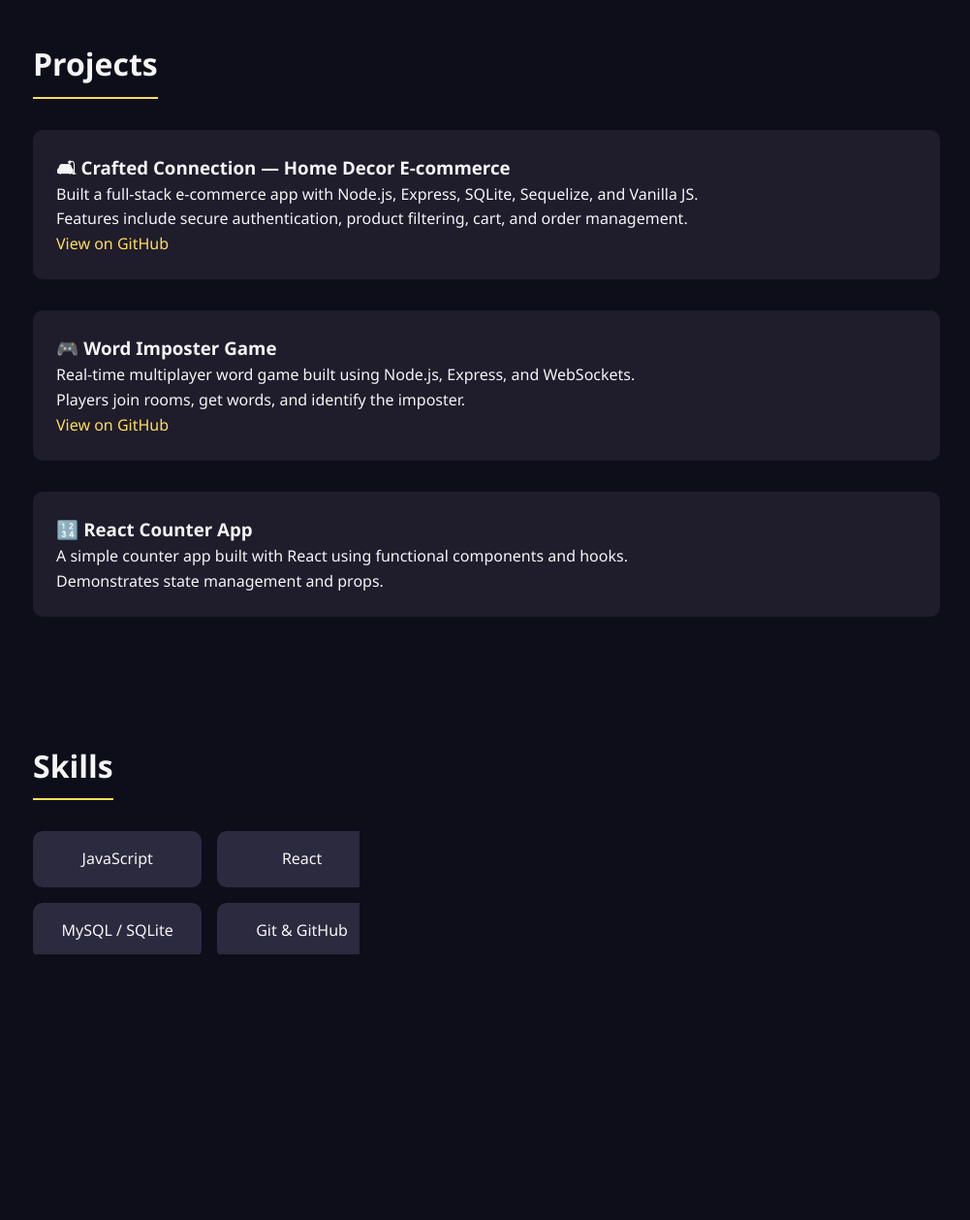
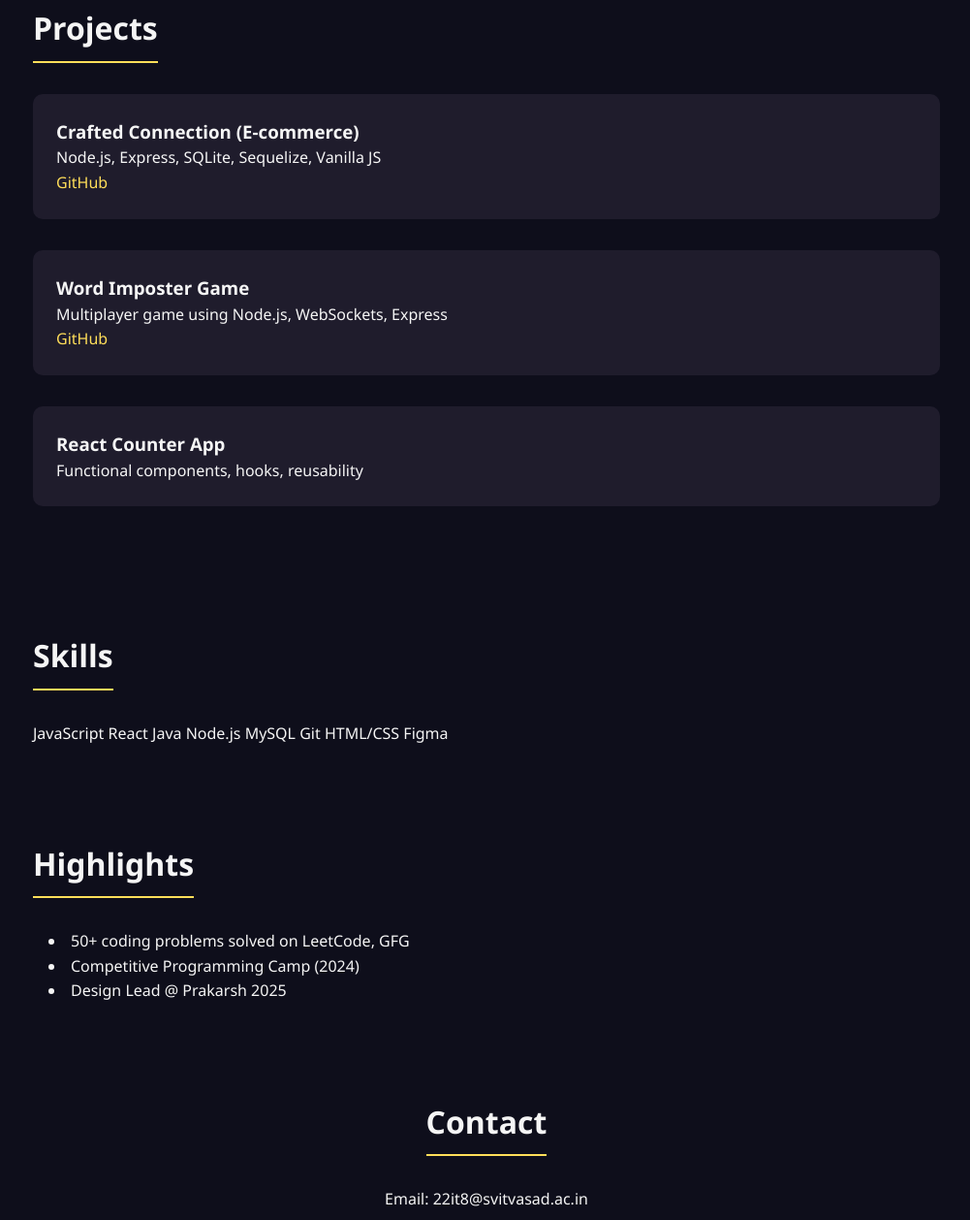
Before and after one commit to Riddhi-trevadiya/porttest, a plain HTML site: page index.html in a window 1280 px wide. Shown: the part 541-1799 px from the top of the page at 97% size, without its empty margins (138-1139 px from the left). Drawn offline with nearby package versions, Linux system fonts and the light colour scheme.

Commit message:
Update index.html

```diff
--- a/index.html
+++ b/index.html
@@ -1,93 +1,85 @@
 <!DOCTYPE html>
 <html lang="en">
 <head>
-  <meta charset="UTF-8" />
-  <meta name="viewport" content="width=device-width, initial-scale=1.0"/>
+  <meta charset="UTF-8">
+  <meta name="viewport" content="width=device-width, initial-scale=1.0">
   <title>Riddhi Trevadiya | Portfolio</title>
-  <link rel="stylesheet" href="style.css"/>
+  <link rel="stylesheet" href="style.css">
+  <link href="https://unpkg.com/aos@2.3.1/dist/aos.css" rel="stylesheet">
 </head>
 <body>
-  <header class="hero">
-    <div class="content">
-      <h1>Riddhi Trevadiya</h1>
-      <p>Software Developer | JavaScript & React Enthusiast</p>
-      <a href="#projects" class="btn">View My Work</a>
-    </div>
+  <button id="theme-toggle">Toggle Theme</button>
+
+  <header class="hero" data-aos="fade-in">
+    <h1>Riddhi Trevadiya</h1>
+    <p>Software Developer | JavaScript & React Enthusiast</p>
+    <a href="#projects" class="btn">View My Work</a>
   </header>
 
-  <section id="about">
+  <section id="about" data-aos="fade-up">
     <h2>About Me</h2>
     <p>
-      I'm a passionate software developer who enjoys building creative and user-centric web applications.
-      I love working with React, Java, and backend APIs, and am constantly learning new technologies to build better systems.
+      Passionate software developer with experience in React, Java, Node.js, and design.
+      Dedicated to learning, solving problems, and building engaging web experiences.
     </p>
   </section>
 
-  <section id="projects">
+  <section id="projects" data-aos="fade-up">
     <h2>Projects</h2>
     <div class="project">
-      <h3>🛋 Crafted Connection — Home Decor E-commerce</h3>
-      <p>
-        Built a full-stack e-commerce app with Node.js, Express, SQLite, Sequelize, and Vanilla JS.<br>
-        Features include secure authentication, product filtering, cart, and order management.
-      </p>
-      <a href="https://github.com/Riddhi-trevadiya/Crafted-connection" target="_blank">View on GitHub</a>
+      <h3>Crafted Connection (E-commerce)</h3>
+      <p>Node.js, Express, SQLite, Sequelize, Vanilla JS</p>
+      <a href="https://github.com/Riddhi-trevadiya/Crafted-connection">GitHub</a>
     </div>
-
     <div class="project">
-      <h3>🎮 Word Imposter Game</h3>
-      <p>
-        Real-time multiplayer word game built using Node.js, Express, and WebSockets.<br>
-        Players join rooms, get words, and identify the imposter.
-      </p>
-      <a href="https://github.com/Riddhi-trevadiya/imposter" target="_blank">View on GitHub</a>
+      <h3>Word Imposter Game</h3>
+      <p>Multiplayer game using Node.js, WebSockets, Express</p>
+      <a href="https://github.com/Riddhi-trevadiya/imposter">GitHub</a>
     </div>
-
     <div class="project">
-      <h3>🔢 React Counter App</h3>
-      <p>
-        A simple counter app built with React using functional components and hooks.<br>
-        Demonstrates state management and props.
-      </p>
+      <h3>React Counter App</h3>
+      <p>Functional components, hooks, reusability</p>
     </div>
   </section>
 
-  <section id="skills">
+  <section id="skills" data-aos="fade-up">
     <h2>Skills</h2>
-    <div class="skill-grid">
-      <div>JavaScript</div>
-      <div>React</div>
-      <div>Java</div>
-      <div>Node.js</div>
-      <div>Express.js</div>
-      <div>MySQL / SQLite</div>
-      <div>Git & GitHub</div>
-      <div>HTML/CSS</div>
-      <div>Figma</div>
-      <div>Data Structures</div>
+    <div class="skills">
+      <span>JavaScript</span>
+      <span>React</span>
+      <span>Java</span>
+      <span>Node.js</span>
+      <span>MySQL</span>
+      <span>Git</span>
+      <span>HTML/CSS</span>
+      <span>Figma</span>
     </div>
   </section>
 
-  <section id="resume">
+  <section id="resume" data-aos="fade-up">
     <h2>Highlights</h2>
     <ul>
-      <li>Solved 50+ problems on LeetCode and GFG</li>
-      <li>Competitive Programming Summer Camp (2024)</li>
-      <li>Design Lead @ Prakarsh 2025 (SVIT)</li>
+      <li>50+ coding problems solved on LeetCode, GFG</li>
+      <li>Competitive Programming Camp (2024)</li>
+      <li>Design Lead @ Prakarsh 2025</li>
     </ul>
   </section>
 
-  <section id="contact">
-    <h2>Contact Me</h2>
-    <p>📧 22it8@svitvasad.ac.in</p>
+  <section id="contact" data-aos="fade-up">
+    <h2>Contact</h2>
+    <p>Email: 22it8@svitvasad.ac.in</p>
     <div class="social">
-      <a href="https://github.com/Riddhi-trevadiya" target="_blank">GitHub</a>
-      <a href="https://www.linkedin.com/in/riddhi-trevadiya/" target="_blank">LinkedIn</a>
+      <a href="https://github.com/Riddhi-trevadiya">GitHub</a>
+      <a href="https://linkedin.com/in/riddhi-trevadiya">LinkedIn</a>
     </div>
   </section>
 
   <footer>
     <p>© 2025 Riddhi Trevadiya</p>
   </footer>
+
+  <script src="https://unpkg.com/aos@2.3.1/dist/aos.js"></script>
+  <script src="script.js"></script>
+  <script>AOS.init();</script>
 </body>
 </html>
```
